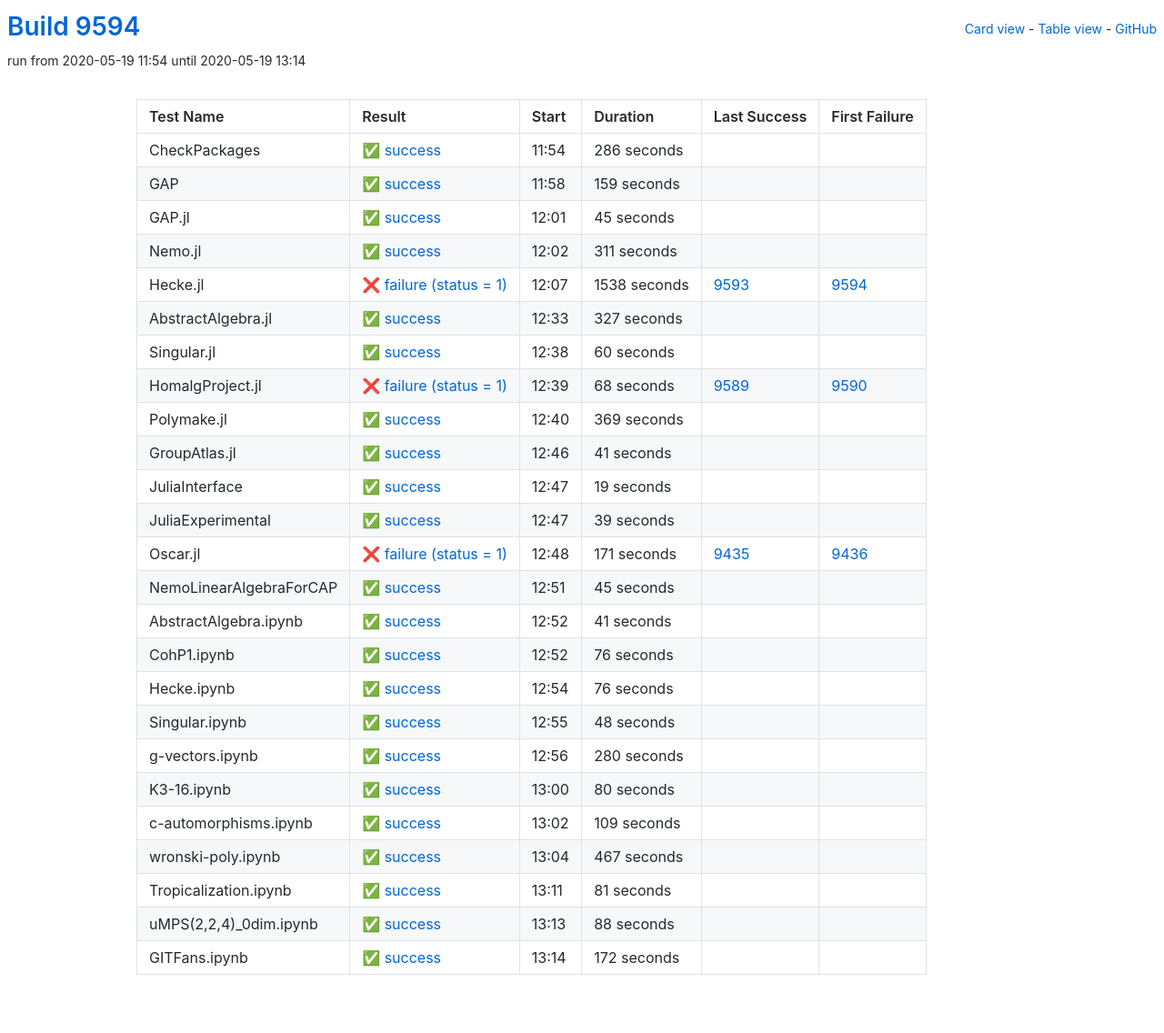
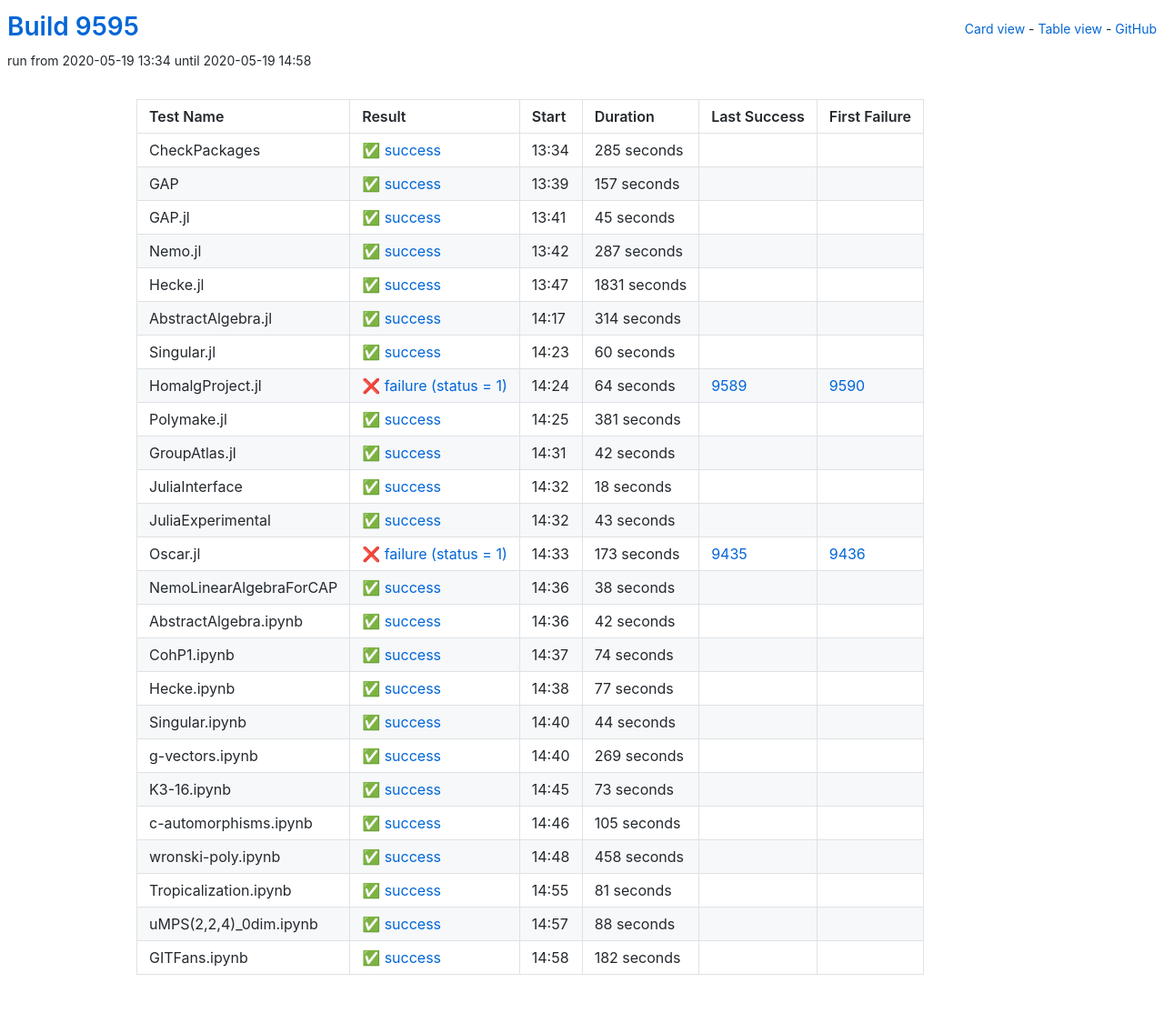
Before and after one commit to oscar-system/oscar-ci-status, a Jekyll site: the page built from table.html, in a window 1280 px wide. Shown: the whole page at 91% size. Built offline with Jekyll 4.4.1, drawn with Linux system fonts in a browser that asks for light colours.

Commit message:
Build 9595

```diff
--- a/_data/ci.yml
+++ b/_data/ci.yml
@@ -1,29 +1,29 @@
-build: 9594
-build_url: https://oscarci.mathematik.uni-kl.de/job/oscar/9594/
+build: 9595
+build_url: https://oscarci.mathematik.uni-kl.de/job/oscar/9595/
 job: oscar
 tests:
-- duration: 286
+- duration: 285
   exitcode: 0
   first_failure: false
   first_failure_url: null
   id: checkpackages
   last_success: false
   last_success_url: null
-  log: https://oscarci.mathematik.uni-kl.de/job/oscar/9594/artifact/logs/build-9594/CheckPackages.log
+  log: https://oscarci.mathematik.uni-kl.de/job/oscar/9595/artifact/logs/build-9595/CheckPackages.log
   name: CheckPackages
-  start: 2020-05-19 11:54
+  start: 2020-05-19 13:34
   status: success
   success: true
-- duration: 159
+- duration: 157
   exitcode: 0
   first_failure: false
   first_failure_url: null
   id: gap
   last_success: false
   last_success_url: null
-  log: https://oscarci.mathematik.uni-kl.de/job/oscar/9594/artifact/logs/build-9594/GAP.log
+  log: https://oscarci.mathematik.uni-kl.de/job/oscar/9595/artifact/logs/build-9595/GAP.log
   name: GAP
-  start: 2020-05-19 11:58
+  start: 2020-05-19 13:39
   status: success
   success: true
 - duration: 45
@@ -33,45 +33,45 @@ tests:
   id: gap-jl
   last_success: false
   last_success_url: null
-  log: https://oscarci.mathematik.uni-kl.de/job/oscar/9594/artifact/logs/build-9594/GAP.jl.log
+  log: https://oscarci.mathematik.uni-kl.de/job/oscar/9595/artifact/logs/build-9595/GAP.jl.log
   name: GAP.jl
-  start: 2020-05-19 12:01
+  start: 2020-05-19 13:41
   status: success
   success: true
-- duration: 311
+- duration: 287
   exitcode: 0
   first_failure: false
   first_failure_url: null
   id: nemo-jl
   last_success: false
   last_success_url: null
-  log: https://oscarci.mathematik.uni-kl.de/job/oscar/9594/artifact/logs/build-9594/Nemo.jl.log
+  log: https://oscarci.mathematik.uni-kl.de/job/oscar/9595/artifact/logs/build-9595/Nemo.jl.log
   name: Nemo.jl
-  start: 2020-05-19 12:02
+  start: 2020-05-19 13:42
   status: success
   success: true
-- duration: 1538
-  exitcode: 1
-  first_failure: 9594
-  first_failure_url: https://oscarci.mathematik.uni-kl.de/job/oscar/9594/
+- duration: 1831
+  exitcode: 0
+  first_failure: false
+  first_failure_url: null
   id: hecke-jl
-  last_success: 9593
-  last_success_url: https://oscarci.mathematik.uni-kl.de/job/oscar/9593/
-  log: https://oscarci.mathematik.uni-kl.de/job/oscar/9594/artifact/logs/build-9594/Hecke.jl.log
+  last_success: false
+  last_success_url: null
+  log: https://oscarci.mathematik.uni-kl.de/job/oscar/9595/artifact/logs/build-9595/Hecke.jl.log
   name: Hecke.jl
-  start: 2020-05-19 12:07
-  status: failure
-  success: false
-- duration: 327
+  start: 2020-05-19 13:47
+  status: success
+  success: true
+- duration: 314
   exitcode: 0
   first_failure: false
   first_failure_url: null
   id: abstractalgebra-jl
   last_success: false
   last_success_url: null
-  log: https://oscarci.mathematik.uni-kl.de/job/oscar/9594/artifact/logs/build-9594/AbstractAlgebra.jl.log
+  log: https://oscarci.mathematik.uni-kl.de/job/oscar/9595/artifact/logs/build-9595/AbstractAlgebra.jl.log
   name: AbstractAlgebra.jl
-  start: 2020-05-19 12:33
+  start: 2020-05-19 14:17
   status: success
   success: true
 - duration: 60
@@ -81,189 +81,189 @@ tests:
   id: singular-jl
   last_success: false
   last_success_url: null
-  log: https://oscarci.mathematik.uni-kl.de/job/oscar/9594/artifact/logs/build-9594/Singular.jl.log
+  log: https://oscarci.mathematik.uni-kl.de/job/oscar/9595/artifact/logs/build-9595/Singular.jl.log
   name: Singular.jl
-  start: 2020-05-19 12:38
+  start: 2020-05-19 14:23
   status: success
   success: true
-- duration: 68
+- duration: 64
   exitcode: 1
   first_failure: 9590
   first_failure_url: https://oscarci.mathematik.uni-kl.de/job/oscar/9590/
   id: homalgproject-jl
   last_success: 9589
   last_success_url: https://oscarci.mathematik.uni-kl.de/job/oscar/9589/
-  log: https://oscarci.mathematik.uni-kl.de/job/oscar/9594/artifact/logs/build-9594/HomalgProject.jl.log
+  log: https://oscarci.mathematik.uni-kl.de/job/oscar/9595/artifact/logs/build-9595/HomalgProject.jl.log
   name: HomalgProject.jl
-  start: 2020-05-19 12:39
+  start: 2020-05-19 14:24
   status: failure
   success: false
-- duration: 369
+- duration: 381
   exitcode: 0
   first_failure: false
   first_failure_url: null
   id: polymake-jl
   last_success: false
   last_success_url: null
-  log: https://oscarci.mathematik.uni-kl.de/job/oscar/9594/artifact/logs/build-9594/Polymake.jl.log
+  log: https://oscarci.mathematik.uni-kl.de/job/oscar/9595/artifact/logs/build-9595/Polymake.jl.log
   name: Polymake.jl
-  start: 2020-05-19 12:40
+  start: 2020-05-19 14:25
   status: success
   success: true
-- duration: 41
+- duration: 42
   exitcode: 0
   first_failure: false
   first_failure_url: null
   id: groupatlas-jl
   last_success: false
   last_success_url: null
-  log: https://oscarci.mathematik.uni-kl.de/job/oscar/9594/artifact/logs/build-9594/GroupAtlas.jl.log
+  log: https://oscarci.mathematik.uni-kl.de/job/oscar/9595/artifact/logs/build-9595/GroupAtlas.jl.log
   name: GroupAtlas.jl
-  start: 2020-05-19 12:46
+  start: 2020-05-19 14:31
   status: success
   success: true
-- duration: 19
+- duration: 18
   exitcode: 0
   first_failure: false
   first_failure_url: null
   id: juliainterface
   last_success: false
   last_success_url: null
-  log: https://oscarci.mathematik.uni-kl.de/job/oscar/9594/artifact/logs/build-9594/JuliaInterface.log
+  log: https://oscarci.mathematik.uni-kl.de/job/oscar/9595/artifact/logs/build-9595/JuliaInterface.log
   name: JuliaInterface
-  start: 2020-05-19 12:47
+  start: 2020-05-19 14:32
   status: success
   success: true
-- duration: 39
+- duration: 43
   exitcode: 0
   first_failure: false
   first_failure_url: null
   id: juliaexperimental
   last_success: false
   last_success_url: null
-  log: https://oscarci.mathematik.uni-kl.de/job/oscar/9594/artifact/logs/build-9594/JuliaExperimental.log
+  log: https://oscarci.mathematik.uni-kl.de/job/oscar/9595/artifact/logs/build-9595/JuliaExperimental.log
   name: JuliaExperimental
-  start: 2020-05-19 12:47
+  start: 2020-05-19 14:32
   status: success
   success: true
-- duration: 171
+- duration: 173
   exitcode: 1
   first_failure: 9436
   first_failure_url: https://oscarci.mathematik.uni-kl.de/job/oscar/9436/
   id: oscar-jl
   last_success: 9435
   last_success_url: https://oscarci.mathematik.uni-kl.de/job/oscar/9435/
-  log: https://oscarci.mathematik.uni-kl.de/job/oscar/9594/artifact/logs/build-9594/Oscar.jl.log
+  log: https://oscarci.mathematik.uni-kl.de/job/oscar/9595/artifact/logs/build-9595/Oscar.jl.log
   name: Oscar.jl
-  start: 2020-05-19 12:48
+  start: 2020-05-19 14:33
   status: failure
   success: false
-- duration: 45
+- duration: 38
   exitcode: 0
   first_failure: false
   first_failure_url: null
   id: nemolinearalgebraforcap
   last_success: false
   last_success_url: null
-  log: https://oscarci.mathematik.uni-kl.de/job/oscar/9594/artifact/logs/build-9594/NemoLinearAlgebraForCAP.log
+  log: https://oscarci.mathematik.uni-kl.de/job/oscar/9595/artifact/logs/build-9595/NemoLinearAlgebraForCAP.log
   name: NemoLinearAlgebraForCAP
-  start: 2020-05-19 12:51
+  start: 2020-05-19 14:36
   status: success
   success: true
-- duration: 41
+- duration: 42
   exitcode: 0
   first_failure: false
   first_failure_url: null
   id: abstractalgebra-ipynb
   last_success: false
   last_success_url: null
-  log: https://oscarci.mathematik.uni-kl.de/job/oscar/9594/artifact/logs/build-9594/AbstractAlgebra.ipynb.log
+  log: https://oscarci.mathematik.uni-kl.de/job/oscar/9595/artifact/logs/build-9595/AbstractAlgebra.ipynb.log
   name: AbstractAlgebra.ipynb
-  start: 2020-05-19 12:52
+  start: 2020-05-19 14:36
   status: success
   success: true
-- duration: 76
+- duration: 74
   exitcode: 0
   first_failure: false
   first_failure_url: null
   id: cohp1-ipynb
   last_success: false
   last_success_url: null
-  log: https://oscarci.mathematik.uni-kl.de/job/oscar/9594/artifact/logs/build-9594/CohP1.ipynb.log
+  log: https://oscarci.mathematik.uni-kl.de/job/oscar/9595/artifact/logs/build-9595/CohP1.ipynb.log
   name: CohP1.ipynb
-  start: 2020-05-19 12:52
+  start: 2020-05-19 14:37
   status: success
   success: true
-- duration: 76
+- duration: 77
   exitcode: 0
   first_failure: false
   first_failure_url: null
   id: hecke-ipynb
   last_success: false
   last_success_url: null
-  log: https://oscarci.mathematik.uni-kl.de/job/oscar/9594/artifact/logs/build-9594/Hecke.ipynb.log
+  log: https://oscarci.mathematik.uni-kl.de/job/oscar/9595/artifact/logs/build-9595/Hecke.ipynb.log
   name: Hecke.ipynb
-  start: 2020-05-19 12:54
+  start: 2020-05-19 14:38
   status: success
   success: true
-- duration: 48
+- duration: 44
   exitcode: 0
   first_failure: false
   first_failure_url: null
   id: singular-ipynb
   last_success: false
   last_success_url: null
-  log: https://oscarci.mathematik.uni-kl.de/job/oscar/9594/artifact/logs/build-9594/Singular.ipynb.log
+  log: https://oscarci.mathematik.uni-kl.de/job/oscar/9595/artifact/logs/build-9595/Singular.ipynb.log
   name: Singular.ipynb
-  start: 2020-05-19 12:55
+  start: 2020-05-19 14:40
   status: success
   success: true
-- duration: 280
+- duration: 269
   exitcode: 0
   first_failure: false
   first_failure_url: null
   id: g-vectors-ipynb
   last_success: false
   last_success_url: null
-  log: https://oscarci.mathematik.uni-kl.de/job/oscar/9594/artifact/logs/build-9594/g-vectors.ipynb.log
+  log: https://oscarci.mathematik.uni-kl.de/job/oscar/9595/artifact/logs/build-9595/g-vectors.ipynb.log
   name: g-vectors.ipynb
-  start: 2020-05-19 12:56
+  start: 2020-05-19 14:40
   status: success
   success: true
-- duration: 80
+- duration: 73
   exitcode: 0
   first_failure: false
   first_failure_url: null
   id: k3-16-ipynb
   last_success: false
   last_success_url: null
-  log: https://oscarci.mathematik.uni-kl.de/job/oscar/9594/artifact/logs/build-9594/K3-16.ipynb.log
+  log: https://oscarci.mathematik.uni-kl.de/job/oscar/9595/artifact/logs/build-9595/K3-16.ipynb.log
   name: K3-16.ipynb
-  start: 2020-05-19 13:00
+  start: 2020-05-19 14:45
   status: success
   success: true
-- duration: 109
+- duration: 105
   exitcode: 0
   first_failure: false
   first_failure_url: null
   id: c-automorphisms-ipynb
   last_success: false
   last_success_url: null
-  log: https://oscarci.mathematik.uni-kl.de/job/oscar/9594/artifact/logs/build-9594/c-automorphisms.ipynb.log
+  log: https://oscarci.mathematik.uni-kl.de/job/oscar/9595/artifact/logs/build-9595/c-automorphisms.ipynb.log
   name: c-automorphisms.ipynb
-  start: 2020-05-19 13:02
+  start: 2020-05-19 14:46
   status: success
   success: true
-- duration: 467
+- duration: 458
   exitcode: 0
   first_failure: false
   first_failure_url: null
   id: wronski-poly-ipynb
   last_success: false
   last_success_url: null
-  log: https://oscarci.mathematik.uni-kl.de/job/oscar/9594/artifact/logs/build-9594/wronski-poly.ipynb.log
+  log: https://oscarci.mathematik.uni-kl.de/job/oscar/9595/artifact/logs/build-9595/wronski-poly.ipynb.log
   name: wronski-poly.ipynb
-  start: 2020-05-19 13:04
+  start: 2020-05-19 14:48
   status: success
   success: true
 - duration: 81
@@ -273,9 +273,9 @@ tests:
   id: tropicalization-ipynb
   last_success: false
   last_success_url: null
-  log: https://oscarci.mathematik.uni-kl.de/job/oscar/9594/artifact/logs/build-9594/Tropicalization.ipynb.log
+  log: https://oscarci.mathematik.uni-kl.de/job/oscar/9595/artifact/logs/build-9595/Tropicalization.ipynb.log
   name: Tropicalization.ipynb
-  start: 2020-05-19 13:11
+  start: 2020-05-19 14:55
   status: success
   success: true
 - duration: 88
@@ -285,20 +285,20 @@ tests:
   id: umps-2-2-4-0dim-ipynb
   last_success: false
   last_success_url: null
-  log: https://oscarci.mathematik.uni-kl.de/job/oscar/9594/artifact/logs/build-9594/uMPS-2-2-4-_0dim.ipynb.log
+  log: https://oscarci.mathematik.uni-kl.de/job/oscar/9595/artifact/logs/build-9595/uMPS-2-2-4-_0dim.ipynb.log
   name: uMPS(2,2,4)_0dim.ipynb
-  start: 2020-05-19 13:13
+  start: 2020-05-19 14:57
   status: success
   success: true
-- duration: 172
+- duration: 182
   exitcode: 0
   first_failure: false
   first_failure_url: null
   id: gitfans-ipynb
   last_success: false
   last_success_url: null
-  log: https://oscarci.mathematik.uni-kl.de/job/oscar/9594/artifact/logs/build-9594/GITFans.ipynb.log
+  log: https://oscarci.mathematik.uni-kl.de/job/oscar/9595/artifact/logs/build-9595/GITFans.ipynb.log
   name: GITFans.ipynb
-  start: 2020-05-19 13:14
+  start: 2020-05-19 14:58
   status: success
   success: true
```
Also changed, not shown: README.md.
